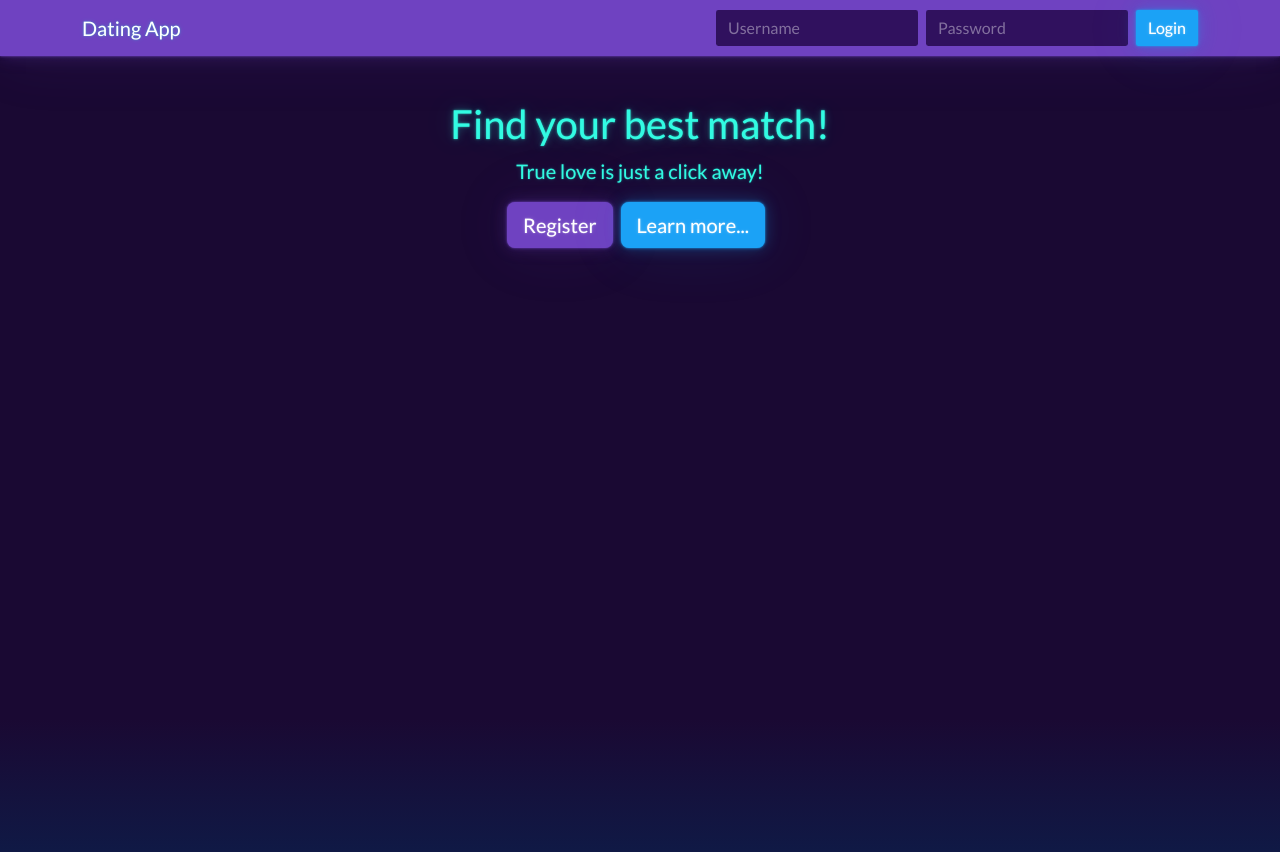
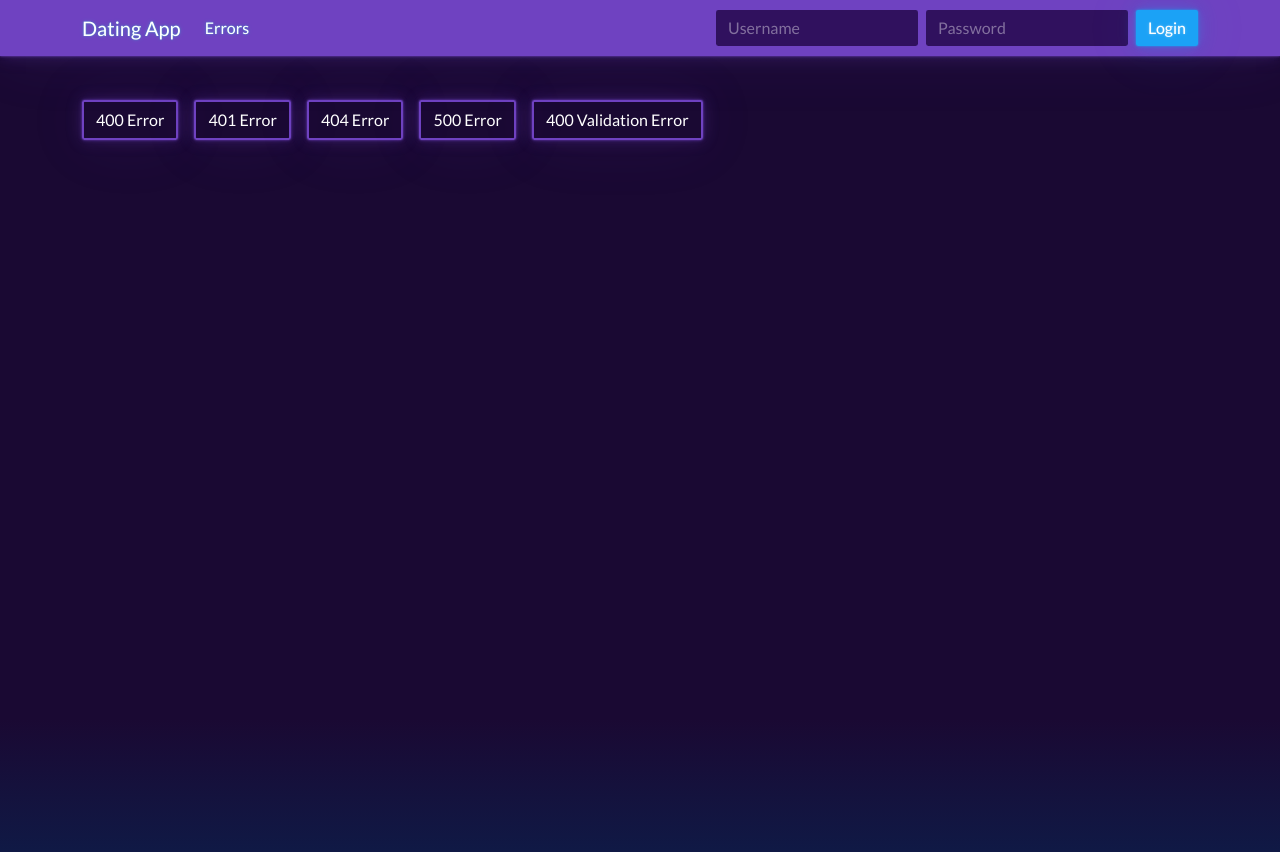
Before and after one commit to DanielODH/Dating-App, an Angular app in the folder client/: page /errors in a window 1280 px wide. Shown: the top 852 px of the page. Built offline with nearby package versions, Linux system fonts and the light colour scheme; no server answers.

Commit message:
Parcial02 - Add tests for errors from SPA

```diff
--- a/client/src/app/app.routes.ts
+++ b/client/src/app/app.routes.ts
@@ -5,6 +5,7 @@
 import { ListsComponent } from './lists/lists.component';
 import { MessagesComponent } from './messages/messages.component';
 import { authGuard } from './_guards/auth.guard';
+import { TestErrorsComponent } from './errors/test-errors/test-errors.component';
 
 export const routes: Routes = [
     {path:"",component: HomeComponent},
@@ -19,5 +20,6 @@
             {path: "messages", component: MessagesComponent},
         ]
     },
+    {path: "errors", component: TestErrorsComponent},
     {path: "**", component: HomeComponent, pathMatch: "full"},
 ];
--- /dev/null
+++ b/client/src/app/errors/test-errors/test-errors.component.html
@@ -0,0 +1,7 @@
+<div>
+    <button class="btn btn-outline-primary me-3" (click)="get400Error()">400 Error</button>
+    <button class="btn btn-outline-primary me-3" (click)="get401Error()">401 Error</button>
+    <button class="btn btn-outline-primary me-3" (click)="get404Error()">404 Error</button>
+    <button class="btn btn-outline-primary me-3" (click)="get500Error()">500 Error</button>
+    <button class="btn btn-outline-primary me-3" (click)="get400ValidationError()">400 Validation Error</button>
+</div>
--- /dev/null
+++ b/client/src/app/errors/test-errors/test-errors.component.ts
@@ -0,0 +1,50 @@
+import { HttpClient } from '@angular/common/http';
+import { Component, inject } from '@angular/core';
+
+@Component({
+  selector: 'app-test-errors',
+  standalone: true,
+  imports: [],
+  templateUrl: './test-errors.component.html',
+  styleUrl: './test-errors.component.css'
+})
+
+export class TestErrorsComponent {
+  baseUrl = "https://localhost:5001/api/";
+  private http = inject(HttpClient);
+
+  get400Error(): void {
+    this.http.get(this.baseUrl + "buggy/bad-request").subscribe({
+      next: (response) => console.log(response),
+      error: (error) => console.log(error)
+    })
+  }
+
+  get401Error(): void {
+    this.http.get(this.baseUrl + "buggy/auth").subscribe({
+      next: (response) => console.log(response),
+      error: (error) => console.log(error)
+    })
+  }
+
+  get404Error(): void {
+    this.http.get(this.baseUrl + "buggy/not-found").subscribe({
+      next: (response) => console.log(response),
+      error: (error) => console.log(error)
+    })
+  }
+
+  get500Error(): void {
+    this.http.get(this.baseUrl + "buggy/server-error").subscribe({
+      next: (response) => console.log(response),
+      error: (error) => console.log(error)
+    })
+  }
+
+  get400ValidationError(): void {
+    this.http.post(this.baseUrl + "account/register", {}).subscribe({
+      next: (response) => console.log(response),
+      error: (error) => console.log(error)
+    })
+  }
+}
--- a/client/src/app/nav/nav.component.html
+++ b/client/src/app/nav/nav.component.html
@@ -14,6 +14,9 @@
                     <a routerLink="/messages" routerLinkActive="active" class="nav-link">Messages</a>
                 </li>
             }
+            <li class="nav-item">
+                <a routerLink="/errors" routerLinkActive="active" class="nav-link">Errors</a>
+            </li>
         </ul>
 
         @if (accountService.currentUser()) {
```
Also changed, not shown: client/src/app/errors/test-errors/test-errors.component.css (added), 2 other files (tests, documents, lock files or other folders).
